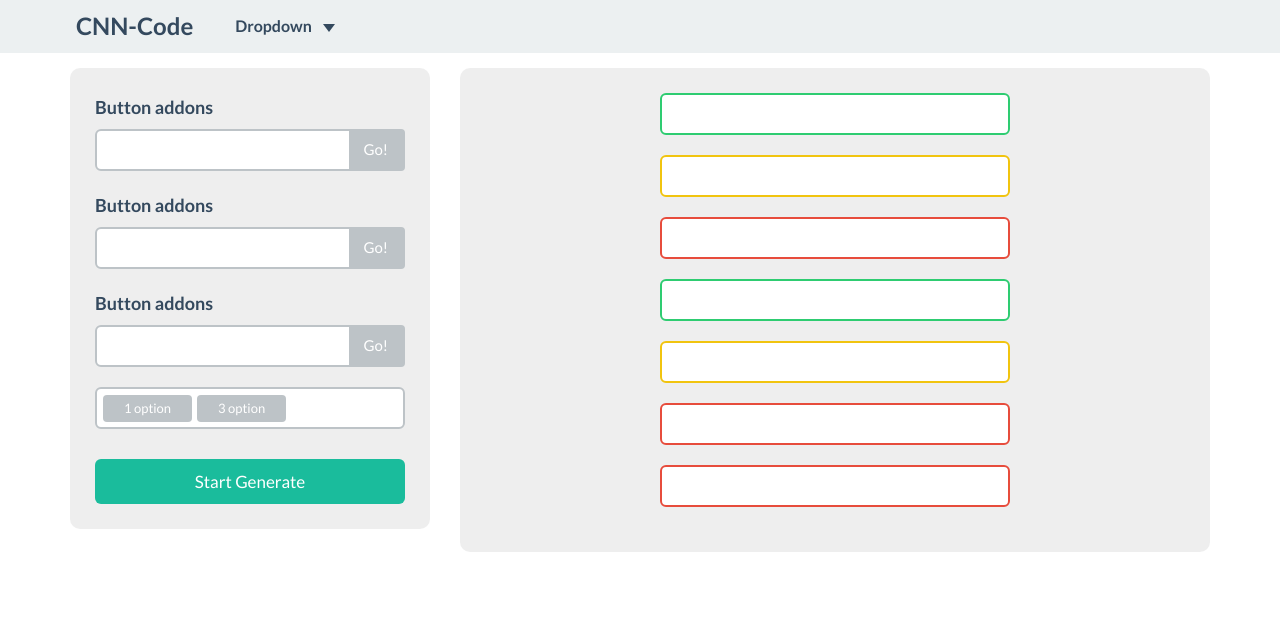
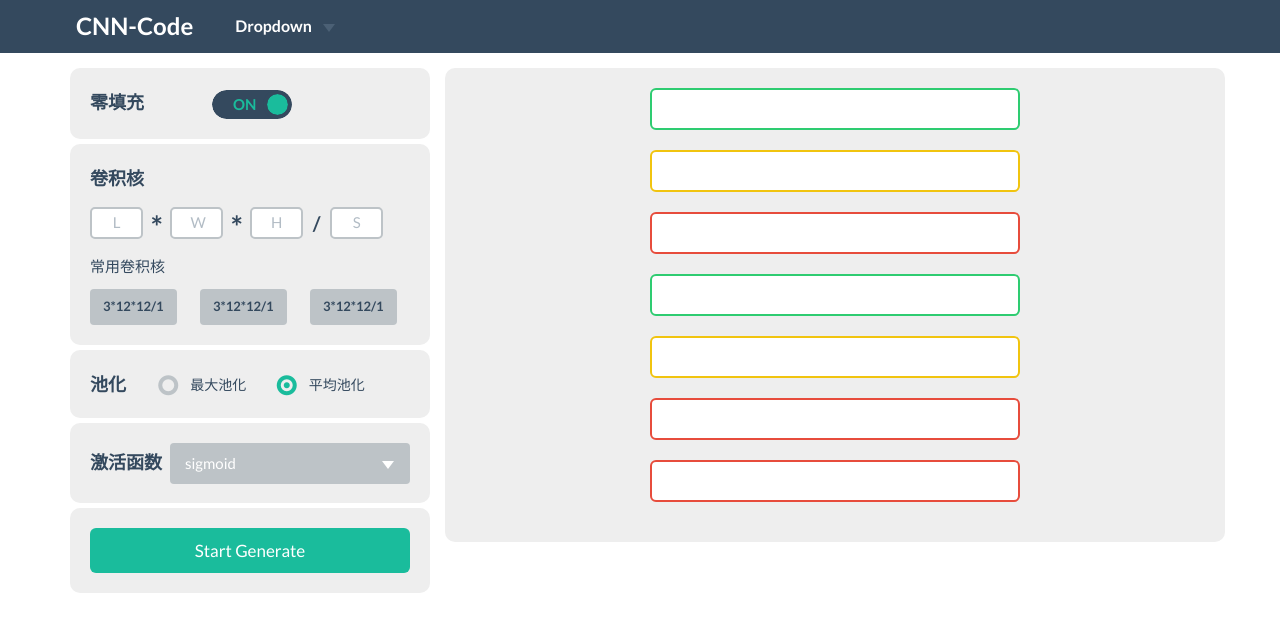
Before and after one commit to zhiyugege/CNN-CodeGenerator, a Django app: page /apps/ in a window 1280 px wide. Shown: the top 632 px of the page. Run offline with Django 3.2, Linux system fonts and the light colour scheme; some libraries are stand-ins or nearby versions.

Commit message:
2019-1-4-22-18-cyl

```diff
--- a/static/css/index.css
+++ b/static/css/index.css
@@ -1,8 +1,7 @@
 .bg-gray{
-	border-radius: 25px;
+	border-radius: 10px;
 	background-color:#eee;
-	border: 15px solid white;
-	padding: 25px;
+	padding: 20px;
 }
 
 .left-button{
@@ -10,10 +9,64 @@
 }
 .title{
 	font-weight: bold;
-	margin-bottom: 5px;
+	margin-bottom: 0;
 }
 .inputbar{
 	width: 50%;
 	margin: 0 auto;
 	text-align: center;
 }
+.convolution{
+	float: left !important;
+	padding: 5px;
+}
+.convolution>input{
+	border-radius: 5px !important;
+	text-align:center;
+	height: 32px;
+}
+.multiple{
+	text-align: center;
+	padding: 0;
+}
+.multiple>span{
+	font-weight: bold;
+	font-size: 30px;
+}
+.sprit{
+	text-align: center;
+	font-weight: bold;
+	font-size: 20px;
+	padding: 5px;
+}
+.panel1{
+	padding-top: 7px;
+	margin-bottom: 0;
+}
+.common{
+	font-size: 15px;
+	margin-bottom: 10px;
+}
+.pad-default{
+	padding: 0;
+}
+.comcolor{
+	color: #34495e;
+	font-weight: 600;
+}
+.mtop{
+	margin-top: 5px;
+}
+.mar{
+	margin-top: 5px !important;
+}
+.pool{
+	height: 28px;
+}
+.active{
+	margin-top:5px;
+}
+.acpanel
+{
+	height: 40px;
+}
--- a/templates/index.html
+++ b/templates/index.html
@@ -15,7 +15,7 @@
 
 </head>
 <body>
-	 <div class="navbar navbar-default navbar-static-top" role="navigation" style="margin-bottom:0;">
+	<div class="navbar navbar-inverse navbar-static-top" role="navigation" style="margin-bottom:15px;">
       <div class="container">
         <div class="navbar-header">
           <button type="button" class="navbar-toggle" data-toggle="collapse" data-target=".navbar-collapse">
@@ -44,48 +44,103 @@
     </div>
 
     <div class="container">
-		<div class="row min">
-		    <div class="col-md-4 bg-gray">
-				<p class="title">Button addons</p>
-		        <div class="form-group">
-		            <div class="input-group">
-		              <input type="text" class="form-control">
-		              <span class="input-group-btn">
-		                <button class="btn btn-default" type="button">Go!</button>
-		              </span>
-		            </div><!-- /input-group -->
-		        </div><!-- /.form-group -->
-		        <p class="title">Button addons</p>
-		        <div class="form-group">
-		            <div class="input-group">
-		                <input type="text" class="form-control">
-		                <span class="input-group-btn">
-		                    <button class="btn btn-default" type="button">Go!</button>
-		                </span>
-		            </div><!-- /input-group -->
-		        </div><!-- /.form-group -->
-		        <p class="title">Button addons</p>
-		        <div class="form-group">
-		            <div class="input-group">
-		                <input type="text" class="form-control">
-		                <span class="input-group-btn">
-		                     <button class="btn btn-default" type="button">Go!</button>
-		                </span>
-		            </div><!-- /input-group -->
-		        </div><!-- /.form-group -->
-		        <div class="form-group">
-		            <select data-toggle="select" multiple class="form-control multiselect multiselect-default mrs mbm">
-		                 <option value="0" selected>1 option</option>
-		                 <option value="1">2 option</option>
-		                 <option value="2" selected>3 option</option>
-		                 <option value="3">4 option</option>
-		                 <option value="4">5 option</option>
-		            </select>
+		<div class="row">
+		    <div class="col-md-4">
+		   		<div class="bg-gray">
+		   			<div class="row">
+		   				<div class="col-md-12">
+		   					<div class="col-md-4 pad-default">
+		   					<p class="title">零填充</p>
+			   				</div>
+			   				<div class="col-md-4">
+			   					<input type="checkbox" checked data-toggle="switch" id="custom-switch-01" />
+			   				</div>
+		   				</div>
+		   			</div>
 		        </div>
-		        <div>
-				  	<a class="btn btn-lg btn-primary left-button" role="button">Start Generate</a>
+
+		   		<div class="bg-gray mtop">
+		   			<p class="title">卷积核</p>
+					<form class="row" action="" style="padding:0">
+						<div class="form-group col-md-12 panel1">
+							<div class="input-group col-md-2 convolution">
+		              			<input type="email" class="form-control" placeholder="L">
+				            </div>
+				            <div class="col-md-1 multiple"><span>*</span></div>
+				            <div class="input-group col-md-2 convolution">
+		              			<input type="email" class="form-control" placeholder=" W">
+				            </div>
+				            <div class="col-md-1 multiple"><span>*</span></div>
+				            <div class="input-group col-md-2 convolution">
+		              			<input type="email" class="form-control" placeholder="H">
+				            </div>
+				            <div class="col-md-1 sprit"><span>/</span></div>
+				            <div class="input-group col-md-2 convolution">
+		              			<input type="email" class="form-control" placeholder="S">
+				            </div>
+				        </div>
+					</form>
+					<p class="common">常用卷积核</p>
+					<div class="row">
+						<div class="col-md-12">
+							<div class="col-md-3 pad-default"><button type="button" class="btn btn-default btn-sm comcolor">3*12*12/1</button></div>
+							<div class="col-md-1"></div>
+							<div class="col-md-3 pad-default"><button type="button" class="btn btn-default btn-sm comcolor">3*12*12/1</button></div>
+							<div class="col-md-1"></div>
+							<div class="col-md-3 pad-default"><button type="button" class="btn btn-default btn-sm comcolor">3*12*12/1</button></div>
+						</div>
+					</div>
+		   		</div>
+
+				<div class="bg-gray mtop">
+					<div class="row">
+		   				<div class="col-md-12 pool">
+		   					<div class="col-md-2 pad-default">
+		   					<p class="title">池化</p>
+			   				</div>
+			   				<div class="col-md-10">
+			   					<form class="row" role="form">
+					            <div class="form-group col-md-12">
+					              <label class="radio col-md-6 mar" for="radio100">
+					                <input name="optionsRadios2" type="radio" data-toggle="radio" value="" id="radio100" required>
+					                最大池化
+					              </label>
+					              <label class="radio col-md-6 mar" for="radio101">
+					                <input name="optionsRadios2" type="radio" data-toggle="radio" value="" id="radio101" required checked>
+					                平均池化
+					              </label>
+					            </div>
+					          </form>
+			   				</div>
+		   				</div>
+		   			</div>
 				</div>
-		    </div>
+
+				<div class="bg-gray mtop">
+					<div class="row">
+						<div class="col-md-12 acpanel">
+							<div class="col-md-3 pad-default">
+								<p class="title active">激活函数</p>
+							</div>
+							<div class="form-group col-md-9 pad-default">
+				              	<select data-toggle="select" class="form-control select select-default">
+					                <option>sigmoid</option>
+					                <option>relu</option>
+					                <option>rrelu</option>
+					                <option>tanh</option>
+				              	</select>
+				            </div>
+						</div>
+					</div>
+		        </div>
+		        <div class="bg-gray mtop">
+					<div class="row">
+						<div class="col-md-12">
+						  	 <a class="btn btn-lg btn-primary left-button" role="button">Start Generate</a>
+						</div>
+					</div>
+		        </div>
+			</div>
 		    <div class="col-md-8 bg-gray">
 				<div class="form-group has-success">
 		            <!-- <label class="control-label" for="inputSuccess">Input with success</label>-->
@@ -118,7 +173,7 @@
 		    </div>
 		</div>
 
-    </div>
+	</div>
 
 
 	<!-- jQuery (necessary for Bootstrap's JavaScript plugins) -->
```
